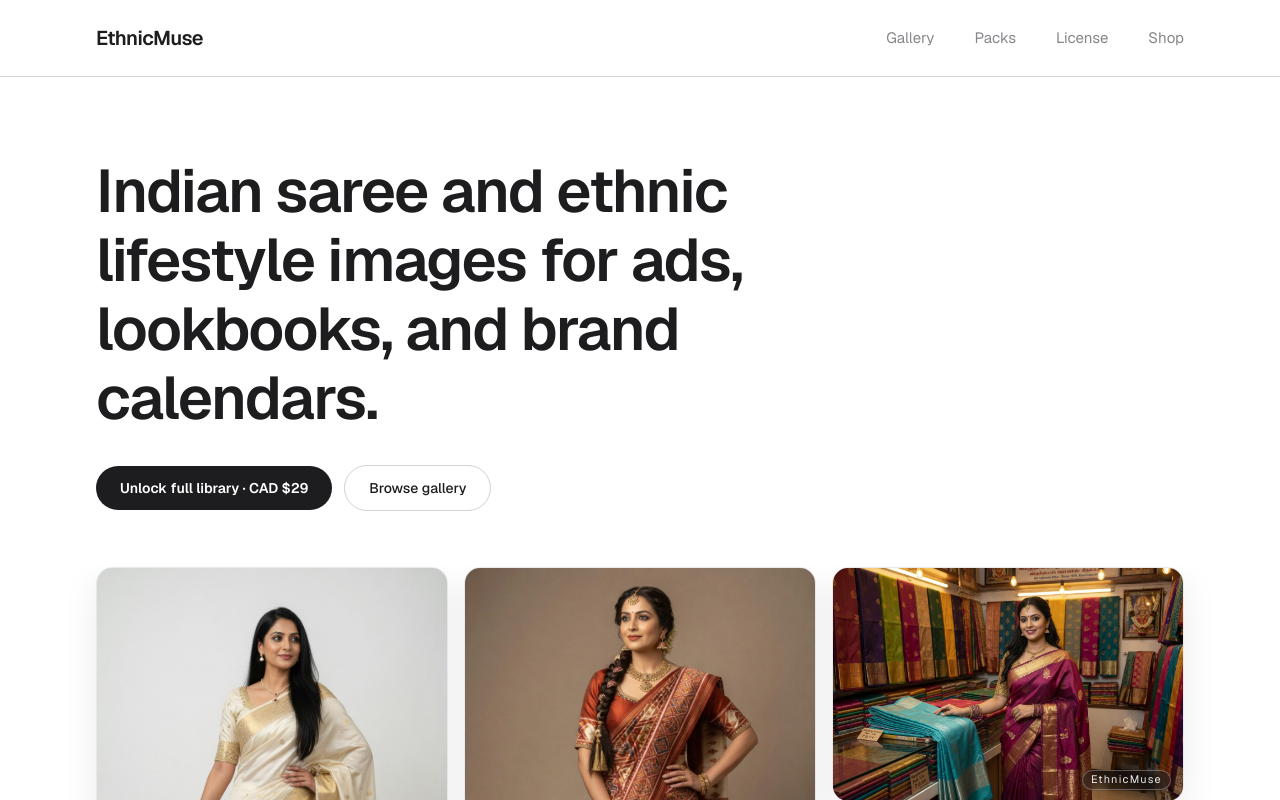
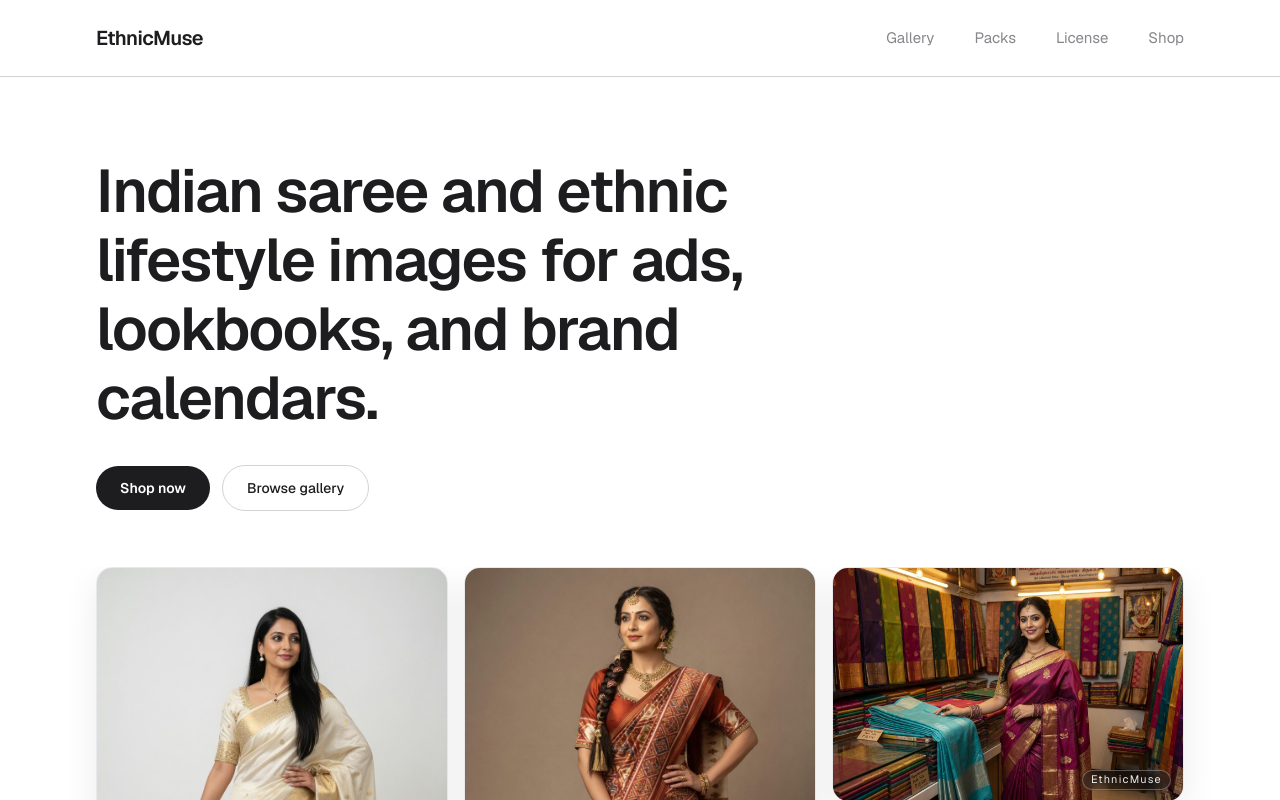
Before and after one commit to TaarakChauhan/ethnicmuse-web, a Next.js app: page / in a window 1280 px wide. Shown: the top 800 px of the page. Built offline with nearby package versions, Linux system fonts and the light colour scheme.

Commit message:
Remove pricing from site CTAs
Update primary purchase copy to Shop now and remove visible pack prices while preserving purchase links and value props.

```diff
--- a/src/app/page.tsx
+++ b/src/app/page.tsx
@@ -279,7 +279,7 @@ export default function Home() {
               rel="noreferrer"
               className="inline-flex min-h-11 items-center justify-center rounded-full bg-[#1d1d1f] px-6 py-3 text-sm font-semibold text-white transition hover:bg-black"
             >
-              Unlock full library · CAD $29
+              Shop now
             </a>
             <a
               href="#gallery"
@@ -347,7 +347,7 @@ export default function Home() {
                 The rest of the library opens on Gumroad.
               </h2>
               <p className="mt-3 text-base leading-relaxed text-[#86868b]">
-                Commercial license included. Lifestyle and Ethnic Stock Bundle for Shopify ads, lookbooks, and brand content. CAD $29.
+                Commercial license included. Lifestyle and Ethnic Stock Bundle for Shopify ads, lookbooks, and brand content.
               </p>
               <div className="mt-6 flex flex-col gap-3 sm:flex-row">
                 <a
@@ -356,7 +356,7 @@ export default function Home() {
                   rel="noreferrer"
                   className="inline-flex min-h-11 items-center justify-center rounded-full bg-[#1d1d1f] px-5 py-3 text-sm font-semibold text-white transition hover:bg-black"
                 >
-                  Unlock full library
+                  Shop now
                 </a>
                 <a
                   href={GUMROAD_ENTRY}
@@ -378,7 +378,7 @@ export default function Home() {
                 Lifestyle bundle
               </h3>
               <p className="mt-2 text-sm leading-relaxed text-[#86868b]">
-                864 ethnic fashion and lifestyle frames. Best mid tier for campaigns. CAD $29.
+                864 ethnic fashion and lifestyle frames. Best mid tier for campaigns.
               </p>
               <a
                 href={GUMROAD_HERO}
@@ -394,7 +394,7 @@ export default function Home() {
                 Portrait faces
               </h3>
               <p className="mt-2 text-sm leading-relaxed text-[#86868b]">
-                Smaller entry pack for a first commercial test. CAD $19.
+                Smaller entry pack for a first commercial test.
               </p>
               <a
                 href={GUMROAD_ENTRY}
@@ -453,10 +453,9 @@ export default function Home() {
             href={GUMROAD_HERO}
             target="_blank"
             rel="noreferrer"
-            className="flex min-h-12 w-full items-center justify-between gap-3 rounded-2xl bg-[#1d1d1f] px-5 py-3 text-white transition hover:bg-black"
+            className="flex min-h-12 w-full items-center justify-center gap-3 rounded-2xl bg-[#1d1d1f] px-5 py-3 text-white transition hover:bg-black"
           >
-            <span className="text-sm font-semibold tracking-wide">CAD $29</span>
-            <span className="text-sm font-semibold">Unlock full library</span>
+            <span className="text-sm font-semibold">Shop now</span>
           </a>
         </div>
       </div>
```
